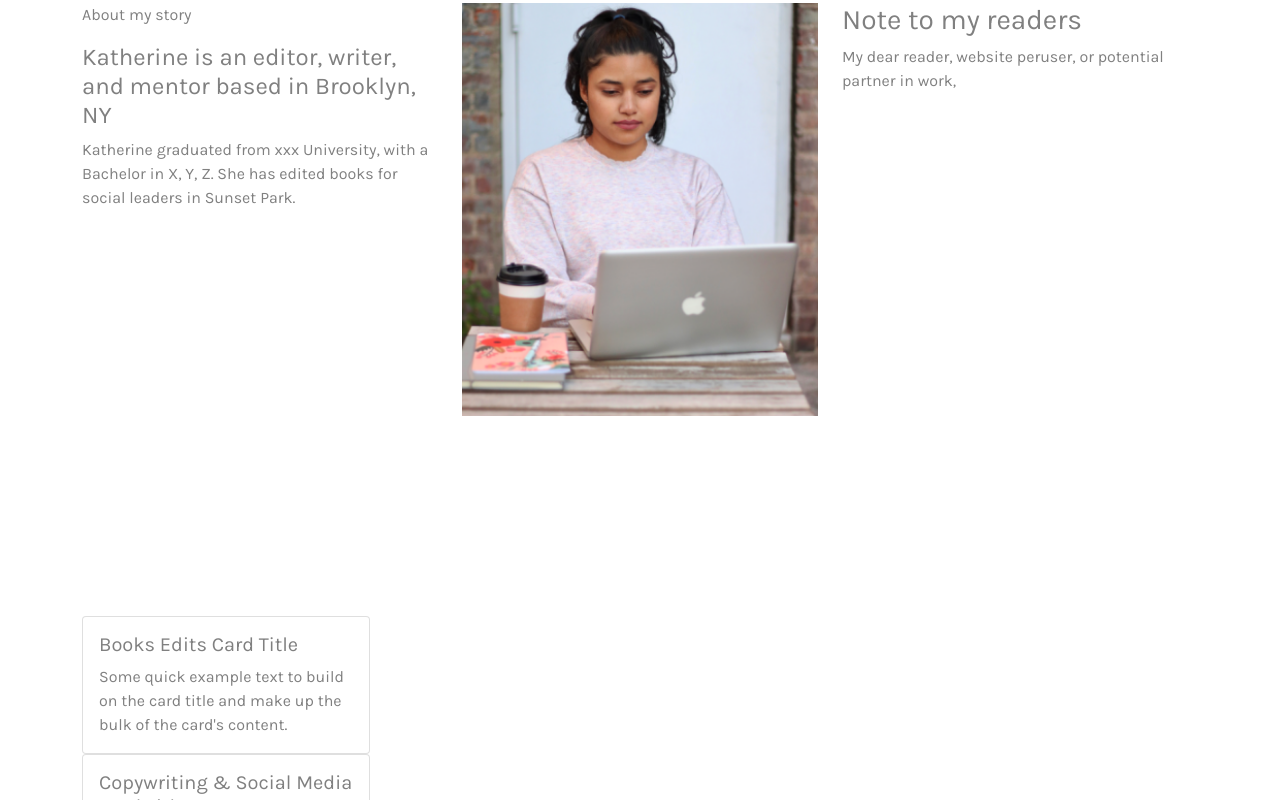
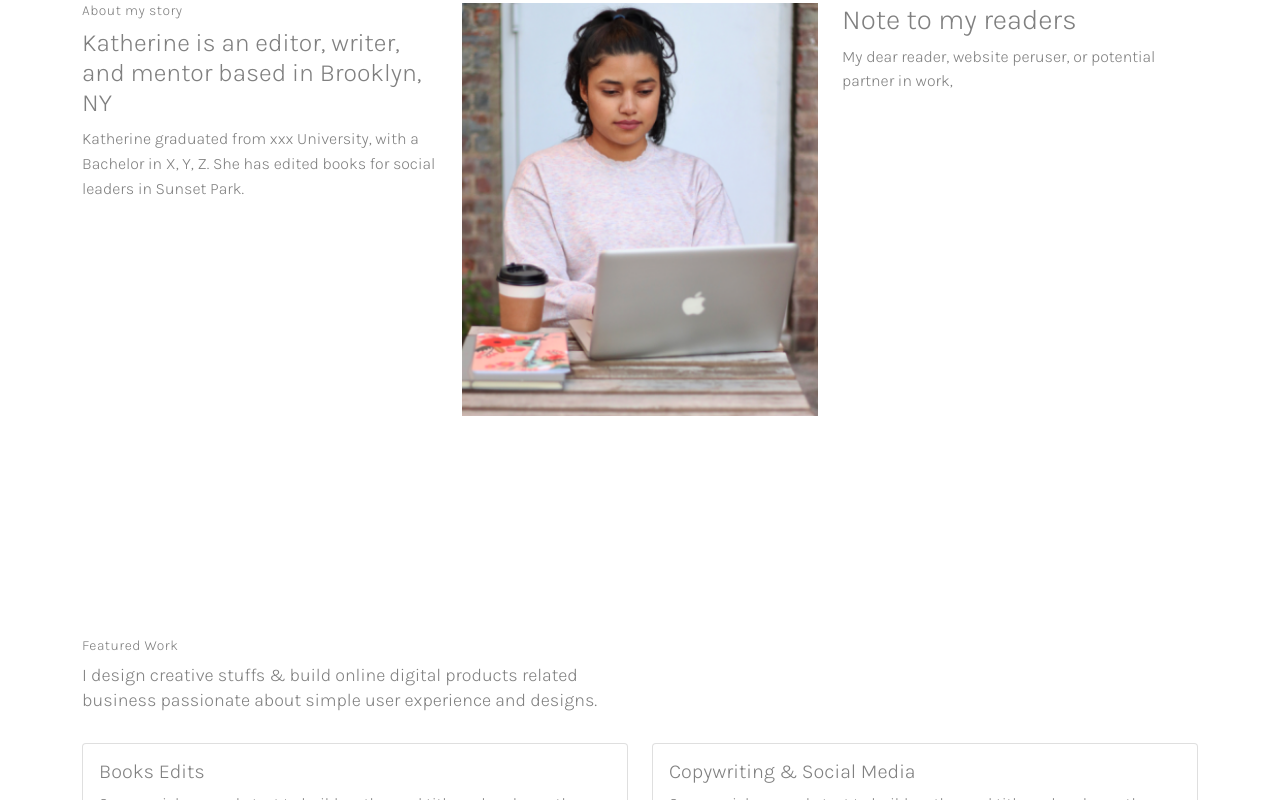
Before and after one commit to Kaitlyn-Lynette/Kathys-Portfolio, a React (Create React App) app: page / in a window 1280 px wide. Shown: the part 740-1540 px from the top of the page. Built offline with nearby package versions, Linux system fonts and the light colour scheme.

Commit message:
Added Work card and styling to the text

```diff
--- a/public/index.html
+++ b/public/index.html
@@ -10,8 +10,10 @@
       content="Single page application featuring a portfolio of writing and editing work"
     />
     <link rel="apple-touch-icon" href="%PUBLIC_URL%/logo192.png" />
-    <link rel="stylesheet" href="https://fonts.googleapis.com/css?family=Roboto:300,400,500,700&display=swap"/>
-    <link href="https://fonts.googleapis.com/css2?family=Karla&display=swap" rel="stylesheet">
+    <link rel="preconnect" href="https://fonts.googleapis.com">
+    <link rel="preconnect" href="https://fonts.gstatic.com" crossorigin>
+    <link href="https://fonts.googleapis.com/css2?family=Karla:wght@300&display=swap" rel="stylesheet">
+
     <link
     rel="stylesheet"
     href="https://cdn.jsdelivr.net/npm/bootstrap@5.1.1/dist/css/bootstrap.min.css"
--- a/src/pages/About.js
+++ b/src/pages/About.js
@@ -10,12 +10,17 @@ const About = () => {
       <Container>
         <Row>
           <Col md={4}>
-            <p>About my story</p>
-            <h4>
+            <h5 style={{
+                fontSize: "14px",
+                letterSpacing: "0.5px",
+              }}>About my story</h5>
+            <h2 style={{ fontSize: "25px" }}>
               Katherine is an editor, writer, and mentor based in
               Brooklyn, NY
-            </h4>
-            <p>
+            </h2>
+            <p style={{
+              fontSize: "16px",
+              lineHeight: "25px"}}>
               Katherine graduated from xxx University, with a Bachelor in X, Y,
               Z. She has edited books for social leaders in Sunset Park.
             </p>
--- a/src/pages/Work.js
+++ b/src/pages/Work.js
@@ -5,8 +5,7 @@ import Row from "react-bootstrap/Row";
 import Card from "react-bootstrap/Card";
 
 const Work = () => {
-    const projects =
-  [
+  const projects = [
     "Books Edits",
     "Copywriting & Social Media",
     "Personal Pieces",
@@ -14,29 +13,41 @@ const Work = () => {
   ];
   return (
     <div id="work">
-      {projects.map((project,idx)=> (
       <Container>
-          <Row xs={2} md={4} lg={6}className="g-4">
-          <Col>
-            <Card
-            key={idx}
-            text={projects}
-            style={{ width: '18rem' }}
+        <Row style={{paddingTop: "22px", paddingBottom: "22px"}}>
+          <Col xs={6}>
+            <h5
+              style={{
+                fontSize: "14px",
+                letterSpacing: "0.5px",
+              }}
             >
+              Featured Work
+            </h5>
+            <h4 style={{ fontSize: "18px",  lineHeight: "25px"}}>
+              I design creative stuffs & build online digital products related
+              business passionate about simple user experience and designs.
+            </h4>
+          </Col>
+        </Row>
+        <Row>
+          {projects.map((project, idx) => (
+            <Col xs={6}>
+              <Card key={idx} text={projects} style={{ marginBottom: "20px" }}>
                 <Card.Body>
-                <Card.Title>{project} Card Title </Card.Title>
+                  <Card.Title>{project}</Card.Title>
                   <Card.Text>
-                Some quick example text to build on the card title and make up the bulk
-                of the card's content.
+                    Some quick example text to build on the card title and make
+                    up the bulk of the card's content.
                   </Card.Text>
                 </Card.Body>
               </Card>
             </Col>
+          ))}
         </Row>
       </Container>
-            ))}
     </div>
-  )
+  );
 };
 
 export default Work;
```
Lines whose indentation alone changed are shown as unchanged.
